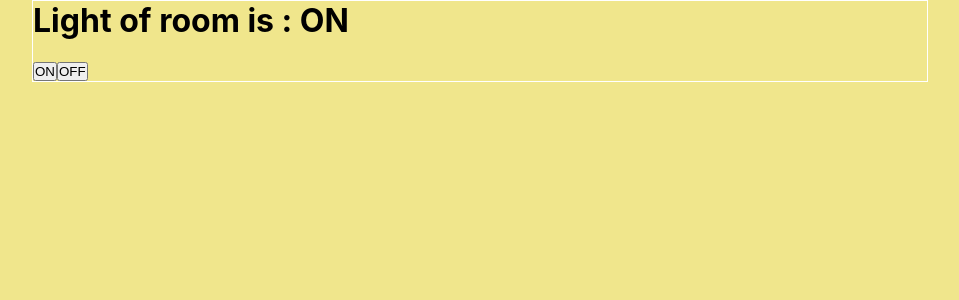
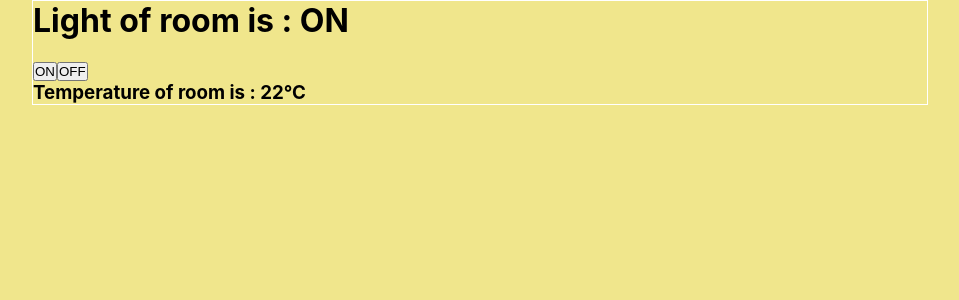
Before and after one commit to samadakram/Bootcamp2020-Class-, a React (Create React App) app: page / in a window 1280 px wide. Shown: the top 300 px of the page, without its empty margins (160-1119 px from the left). Built offline with nearby package versions, Linux system fonts and the light colour scheme.

Commit message:
Update App.js
Added Temperature state

```diff
--- a/src/App.js
+++ b/src/App.js
@@ -7,6 +7,8 @@ function App(){
   let [isOn, setOn] = useState(true);
   let light = isOn ? "on" : "off";
 
+  let [isTemp, setTemp] = useState(22);
+
   return(
     <div className={`main ${light}`}>
         <div className="container">
@@ -14,6 +16,8 @@ function App(){
           <br/>
           <button onClick={()=> setOn(true)}>ON</button>
           <button onClick={()=> setOn(false)}>OFF</button>
+          <br/>
+          <h3>Temperature of room is : {isTemp}°C </h3>
         </div>
     </div>
   );
```
